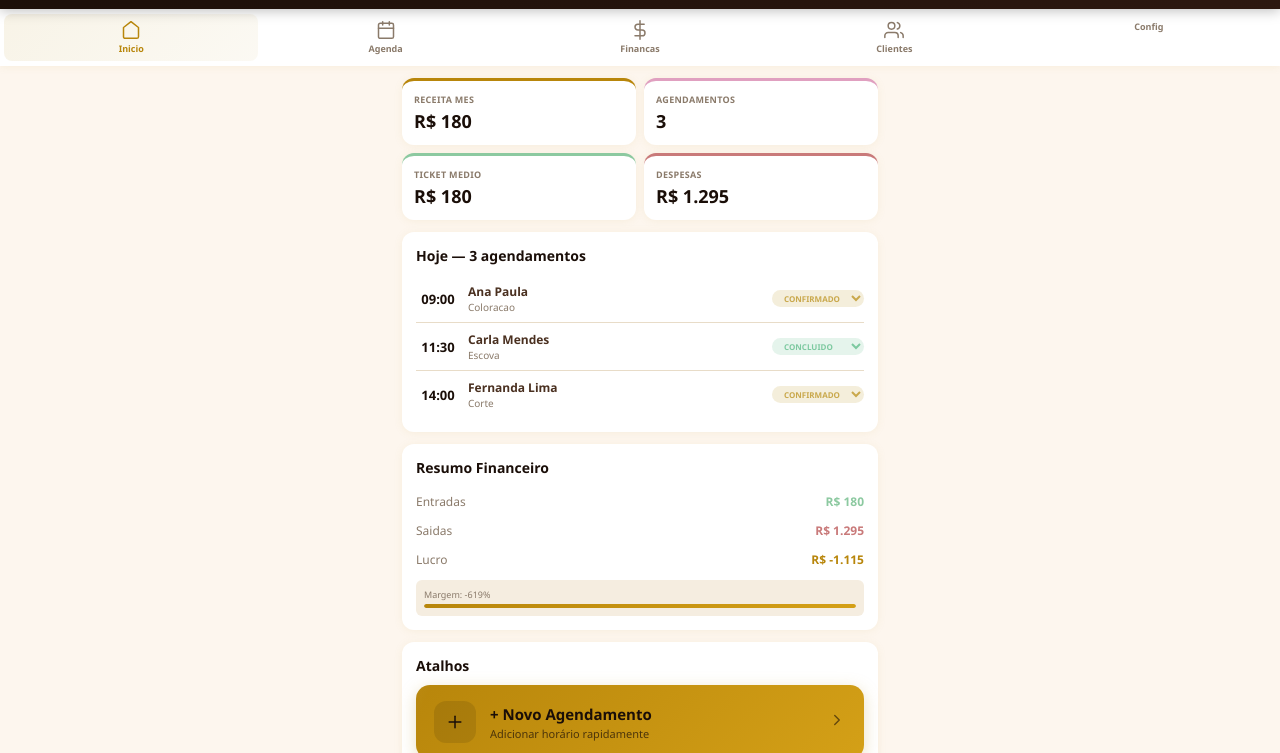
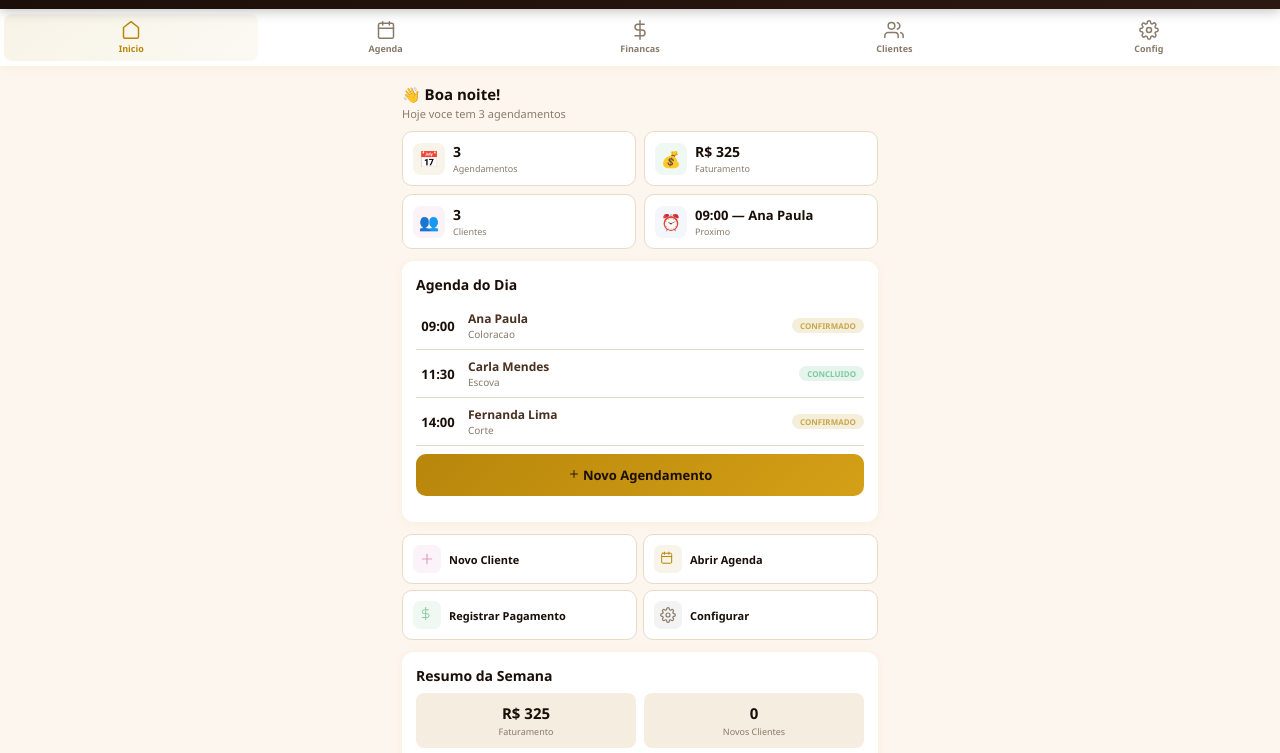
Before and after one commit to miguelmartinssilva/salao-app, a plain HTML site: page index.html in a window 1280 px wide. Shown: the part 47-800 px from the top of the page. Drawn offline with Linux system fonts and the light colour scheme.

Commit message:
Redesenha dashboard com cards 2x2, agenda do dia, atalhos e resumo semanal; conserta icone config

```diff
--- a/index.html
+++ b/index.html
@@ -188,6 +188,20 @@ input,select,button,textarea{font-family:inherit;font-size:inherit}
 .config-input:focus{border-color:var(--gold)}
 .chip{display:inline-block;padding:5px 10px;border-radius:14px;font-size:10px;font-weight:600;cursor:pointer;border:1px solid var(--card-border);background:var(--card);color:var(--text);transition:all .2s;user-select:none}
 .chip.active{background:var(--gold);color:var(--dark);border-color:var(--gold)}
+.dash-grid{display:grid;grid-template-columns:1fr 1fr;gap:8px;margin-bottom:12px}
+.dash-card{background:var(--card);border:1px solid var(--card-border);border-radius:10px;padding:10px;display:flex;align-items:center;gap:8px}
+.dash-icon{width:32px;height:32px;border-radius:8px;display:flex;align-items:center;justify-content:center;font-size:16px;flex-shrink:0}
+.dash-info{flex:1;min-width:0}
+.dash-val{font-size:14px;font-weight:700;color:var(--text-primary);white-space:nowrap;overflow:hidden;text-overflow:ellipsis}
+.dash-lbl{font-size:9px;color:var(--text);margin-top:1px}
+.shortcuts-grid-dash{display:grid;grid-template-columns:1fr 1fr;gap:6px;margin-bottom:12px}
+.shortcut-dash{background:var(--card);border:1px solid var(--card-border);border-radius:10px;padding:10px;display:flex;align-items:center;gap:8px;cursor:pointer;transition:all .2s;font-size:11px;color:var(--text-primary);font-weight:600}
+.shortcut-dash:active{transform:scale(.97)}
+.sd-icon{width:28px;height:28px;border-radius:7px;display:flex;align-items:center;justify-content:center;flex-shrink:0}
+.sem-grid{display:grid;grid-template-columns:1fr 1fr;gap:8px}
+.sem-item{background:var(--rose2);border-radius:8px;padding:10px;text-align:center}
+.sem-val{font-size:15px;font-weight:700;color:var(--text-primary)}
+.sem-lbl{font-size:9px;color:var(--text);margin-top:2px}
 </style>
 </head>
 <body>
@@ -285,7 +299,7 @@ function render(){
     {id:'agenda',label:'Agenda',icon:I.cal},
     {id:'financeiro',label:'Financas',icon:I.fin},
     {id:'clientes',label:'Clientes',icon:I.cli},
-    {id:'config',label:'Config',icon:I.settings},
+    {id:'config',label:'Config',icon:svg(I.settings,20)},
   ]
 
   const stepsHtml=s.stepModal?`
@@ -328,8 +342,6 @@ function render(){
 ${s.toast?`<div class="toast">${s.toast}</div>`:''}
 ${s.showModal||s.stepModal?renderApptModal(s,stepsHtml):''}
 ${s.showTransModal?renderTransModal(s):''}
-${s.showServicesModal?renderServicesModal(s):''}
-${s.showProModal?renderProModal(s):''}
 ${s.showClientModal?renderClientModal(s):''}
 `}
 
@@ -337,80 +349,62 @@ function dark(){return state.darkMode}
 function toggleDark(){state.darkMode=!state.darkMode;save();render()}
 
 function renderDashboard(entradas,saidas,lucro,todayAppts,s){
-  const ticket=Math.round(entradas/(s.transactions.filter(t=>t.type==='entrada').length||1))
-  const margem=entradas?Math.round(lucro/entradas*100):0
+  const h=new Date().getHours()
+  const greet=h<12?'Bom dia':h<18?'Boa tarde':'Boa noite'
+  const hojeRev=todayAppts.reduce((x,a)=>x+(a.status==='cancelado'?0:a.value),0)
+  const hojeCli=new Set(todayAppts.filter(a=>a.status!=='cancelado').map(a=>a.client)).size
+  const prox=todayAppts.filter(a=>a.status!=='cancelado'&&a.time>=today().slice(0,10)?'00:00':a.time).sort((a,b)=>a.time.localeCompare(b.time))[0]
+  const slots=['08:00','09:00','10:00','11:00','13:00','14:00','15:00','16:00','17:00','18:00']
+  const booked=todayAppts.filter(a=>a.status!=='cancelado').map(a=>a.time)
+  const livres=slots.filter(t=>!booked.includes(t)).length
+
+  const now=new Date(),dow=now.getDay(),seg=new Date(now);seg.setDate(now.getDate()-(dow===0?6:dow-1))
+  const dom=new Date(seg);dom.setDate(seg.getDate()+6)
+  const wkApps=s.appointments.filter(a=>a.date>=seg.toISOString().slice(0,10)&&a.date<=dom.toISOString().slice(0,10))
+  const wkRev=wkApps.reduce((x,a)=>x+(a.status==='cancelado'?0:a.value),0)
+  const wkCli=new Set(wkApps.map(a=>a.client)).size
+  const wkNew=s.clients.filter(c=>c.createdAt&&c.createdAt>=seg.toISOString().slice(0,10)&&c.createdAt<=dom.toISOString().slice(0,10)).length
+
   return`
-    <div class="kpis">
-      <div class="kpi-card" style="border-color:var(--gold)"><div class="kpi-label">Receita mes</div><div class="kpi-value">R$ ${entradas.toLocaleString('pt-BR')}</div></div>
-      <div class="kpi-card" style="border-color:var(--pink)"><div class="kpi-label">Agendamentos</div><div class="kpi-value">${s.appointments.length}</div></div>
-      <div class="kpi-card" style="border-color:var(--green)"><div class="kpi-label">Ticket medio</div><div class="kpi-value">R$ ${ticket}</div></div>
-      <div class="kpi-card" style="border-color:var(--red)"><div class="kpi-label">Despesas</div><div class="kpi-value">R$ ${saidas.toLocaleString('pt-BR')}</div></div>
+    <div style="padding:6px 0 10px">
+      <div style="font-size:15px;font-weight:700;color:var(--text-primary)">👋 ${greet}!</div>
+      <div style="font-size:11px;color:var(--text);margin-top:2px">Hoje voce tem ${todayAppts.length} agendamento${todayAppts.length!==1?'s':''}</div>
     </div>
+
+    <div class="dash-grid">
+      <div class="dash-card"><div class="dash-icon" style="background:rgba(201,168,76,0.12);color:var(--gold)">📅</div><div class="dash-info"><div class="dash-val">${todayAppts.length}</div><div class="dash-lbl">Agendamentos</div></div></div>
+      <div class="dash-card"><div class="dash-icon" style="background:rgba(124,201,160,0.12);color:var(--green)">💰</div><div class="dash-info"><div class="dash-val">R$ ${hojeRev}</div><div class="dash-lbl">Faturamento</div></div></div>
+      <div class="dash-card"><div class="dash-icon" style="background:rgba(224,160,192,0.12);color:var(--pink)">👥</div><div class="dash-info"><div class="dash-val">${hojeCli}</div><div class="dash-lbl">Clientes</div></div></div>
+      <div class="dash-card"><div class="dash-icon" style="background:rgba(160,192,224,0.12);color:#8ab">⏰</div><div class="dash-info"><div class="dash-val" style="font-size:13px">${prox?prox.time+' — '+prox.client:'---'}</div><div class="dash-lbl">Proximo</div></div></div>
+    </div>
+
     <div class="card">
-      <div class="card-title" style="margin-bottom:10px">Hoje — ${todayAppts.length} agendamento${todayAppts.length!==1?'s':''}</div>
-      ${todayAppts.length===0?`<div class="empty-state"><div class="icon">&#9986;</div><div class="msg">Nenhum agendamento hoje</div></div>`:
+      <div class="card-title" style="margin-bottom:8px">Agenda do Dia</div>
+      ${todayAppts.length===0?`<div class="empty-state"><div class="icon">&#128197;</div><div class="msg">Nenhum agendamento hoje</div><button class="btn-gold" onclick="startBooking()" style="margin-top:8px;padding:8px 20px;font-size:12px">${svg(I.plus,12)} Novo Agendamento</button></div>`:
         todayAppts.map(a=>`
-          <div class="appt-item">
+          <div class="appt-item" onclick="editAppt(${a.id})" style="cursor:pointer">
             <div class="appt-time"><div class="t">${a.time}</div></div>
-            <div class="appt-info"><div class="name">${a.client}</div><div class="service">${a.service}${a.prof?' • '+a.prof:''}</div></div>
-            <select class="appt-status" style="background:${STATUS[a.status]}33;color:${STATUS[a.status]}" onchange="updateStatus(${a.id},this.value)">
-              <option value="pendente" ${a.status==='pendente'?'selected':''}>Pendente</option>
-              <option value="confirmado" ${a.status==='confirmado'?'selected':''}>Confirmado</option>
-              <option value="concluido" ${a.status==='concluido'?'selected':''}>Concluido</option>
-              <option value="cancelado" ${a.status==='cancelado'?'selected':''}>Cancelado</option>
-            </select>
+            <div class="appt-info"><div class="name">${a.client}</div><div class="service">${a.service}</div></div>
+            <span class="appt-status" style="background:${STATUS[a.status]}33;color:${STATUS[a.status]}">${a.status}</span>
           </div>
         `).join('')}
+      <button class="btn-primary" onclick="startBooking()" style="margin-top:8px">${svg(I.plus,12)} Novo Agendamento</button>
     </div>
+
+    <div class="shortcuts-grid-dash">
+      <button class="shortcut-dash" onclick="openClientModal()"><div class="sd-icon" style="background:rgba(224,160,192,0.12);color:var(--pink)">${svg(I.plus,16)}</div><span>Novo Cliente</span></button>
+      <button class="shortcut-dash" onclick="setTab('agenda')"><div class="sd-icon" style="background:rgba(201,168,76,0.12);color:var(--gold)">${svg(I.cal,16)}</div><span>Abrir Agenda</span></button>
+      <button class="shortcut-dash" onclick="openTransModal()"><div class="sd-icon" style="background:rgba(124,201,160,0.12);color:var(--green)">${svg(I.fin,16)}</div><span>Registrar Pagamento</span></button>
+      <button class="shortcut-dash" onclick="setTab('config')"><div class="sd-icon" style="background:rgba(160,160,160,0.12);color:var(--text)">${svg(I.settings,16)}</div><span>Configurar</span></button>
+    </div>
+
     <div class="card">
-      <div class="card-title">Resumo Financeiro</div>
-      <div style="display:flex;justify-content:space-between;padding:6px 0;font-size:12px"><span style="color:var(--text)">Entradas</span><span style="font-weight:700;color:var(--green)">R$ ${entradas.toLocaleString('pt-BR')}</span></div>
-      <div style="display:flex;justify-content:space-between;padding:6px 0;font-size:12px"><span style="color:var(--text)">Saidas</span><span style="font-weight:700;color:var(--red)">R$ ${saidas.toLocaleString('pt-BR')}</span></div>
-      <div style="display:flex;justify-content:space-between;padding:6px 0;font-size:12px"><span style="color:var(--text)">Lucro</span><span style="font-weight:700;color:var(--gold)">R$ ${lucro.toLocaleString('pt-BR')}</span></div>
-      <div style="background:var(--rose2);border-radius:6px;padding:8px;margin-top:6px">
-        <div style="font-size:9px;color:var(--text);margin-bottom:3px">Margem: ${margem}%</div>
-        <div style="height:4px;background:var(--card-border);border-radius:4px;overflow:hidden"><div style="height:100%;width:${Math.min(margem,100)}%;background:linear-gradient(90deg,var(--gold),var(--gold-light));border-radius:4px"></div></div>
-      </div>
-    </div>
-    <div class="card">
-      <div class="card-title">Atalhos</div>
-      <div class="shortcuts-grid">
-        <button class="shortcut-primary" onclick="startBooking()">
-          <div class="s-icon">${svg(I.plus,20)}</div>
-          <div class="s-text">
-            <div class="s-label">+ Novo Agendamento</div>
-            <div class="s-hint">Adicionar horário rapidamente</div>
-          </div>
-          <span class="s-arrow">${svg(I.right,18)}</span>
-        </button>
-
-        <button class="shortcut-secondary" onclick="setTab('financeiro')">
-          <div class="s-icon" style="background:rgba(124,201,160,0.15);color:var(--green)">${svg(I.fin,18)}</div>
-          <div class="s-label">Finanças</div>
-          <div class="s-hint">Receitas, despesas e lucro</div>
-        </button>
-
-        <button class="shortcut-secondary" onclick="setTab('clientes')">
-          <div class="s-icon" style="background:rgba(224,160,192,0.15);color:var(--pink)">${svg(I.cli,18)}</div>
-          <div class="s-label">Clientes</div>
-          <div class="s-hint">Histórico e visitas</div>
-        </button>
-
-        <button class="shortcut-tertiary" onclick="setTab('servicos')">
-          <div class="s-icon" style="background:rgba(201,168,76,0.15);color:var(--gold)">${svg(I.servicos,16)}</div>
-          <div class="s-text">
-            <div class="s-label">Serviços <span class="badge" style="background:var(--gold);color:var(--dark);font-size:8px">${s.services.length}</span></div>
-            <div class="s-hint">Gerenciar serviços e preços</div>
-          </div>
-        </button>
-
-        <button class="shortcut-tertiary" onclick="openSettings()">
-          <div class="s-icon" style="background:rgba(160,160,160,0.15);color:var(--text)">${svg(I.settings,16)}</div>
-          <div class="s-text">
-            <div class="s-label">Configurar</div>
-            <div class="s-hint">Profissionais e preferências</div>
-          </div>
-        </button>
+      <div class="card-title" style="margin-bottom:8px">Resumo da Semana</div>
+      <div class="sem-grid">
+        <div class="sem-item"><div class="sem-val">R$ ${wkRev}</div><div class="sem-lbl">Faturamento</div></div>
+        <div class="sem-item"><div class="sem-val">${wkNew}</div><div class="sem-lbl">Novos Clientes</div></div>
+        <div class="sem-item"><div class="sem-val">${wkApps.length}</div><div class="sem-lbl">Atendimentos</div></div>
+        <div class="sem-item"><div class="sem-val">${livres}</div><div class="sem-lbl">Horarios Livres</div></div>
       </div>
     </div>
   `
@@ -798,31 +792,6 @@ function renderTransModal(s){
     </div>`
 }
 
-function renderServicesModal(s){
-  const isEdit=s.editingService
-  return`
-    <div class="modal-overlay" onclick="closeServiceModal(event)">
-      <div class="modal-content">
-        <div class="modal-header"><h3>${isEdit?'Editar':'Novo'} Servico</h3><button class="modal-close" onclick="closeServiceModal()">${svg(I.x,16)}</button></div>
-        <div class="form-group"><label>Nome</label><input value="${s.formService.name}" oninput="formService('name',this.value)" placeholder="Ex: Corte feminino"></div>
-        <div class="form-group"><label>Preco (R$)</label><input type="number" value="${s.formService.price}" oninput="formService('price',this.value)" placeholder="0"></div>
-        <div style="display:flex;gap:8px"><button class="btn-secondary" onclick="closeServiceModal()">Cancelar</button><button class="btn-gold" onclick="saveService()">${isEdit?'Salvar':'Adicionar'}</button></div>
-      </div>
-    </div>`
-}
-
-function renderProModal(s){
-  const isEdit=s.editingPro
-  return`
-    <div class="modal-overlay" onclick="closeProModal(event)">
-      <div class="modal-content">
-        <div class="modal-header"><h3>${isEdit?'Editar':'Novo'} Profissional</h3><button class="modal-close" onclick="closeProModal()">${svg(I.x,16)}</button></div>
-        <div class="form-group"><label>Nome</label><input value="${s.formPro.name}" oninput="formPro('name',this.value)" placeholder="Nome do profissional"></div>
-        <div style="display:flex;gap:8px"><button class="btn-secondary" onclick="closeProModal()">Cancelar</button><button class="btn-gold" onclick="savePro()">${isEdit?'Salvar':'Adicionar'}</button></div>
-      </div>
-    </div>`
-}
-
 function renderClientModal(s){
   const isEdit=s.editingClient
   return`
```
